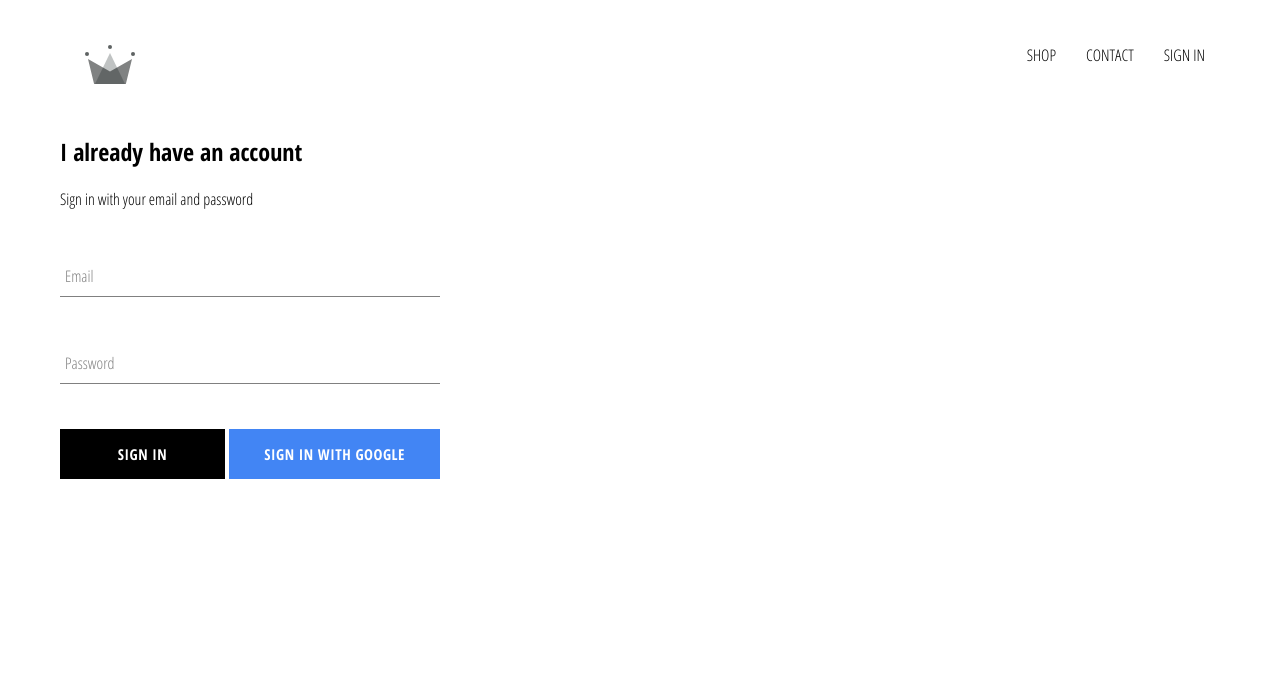
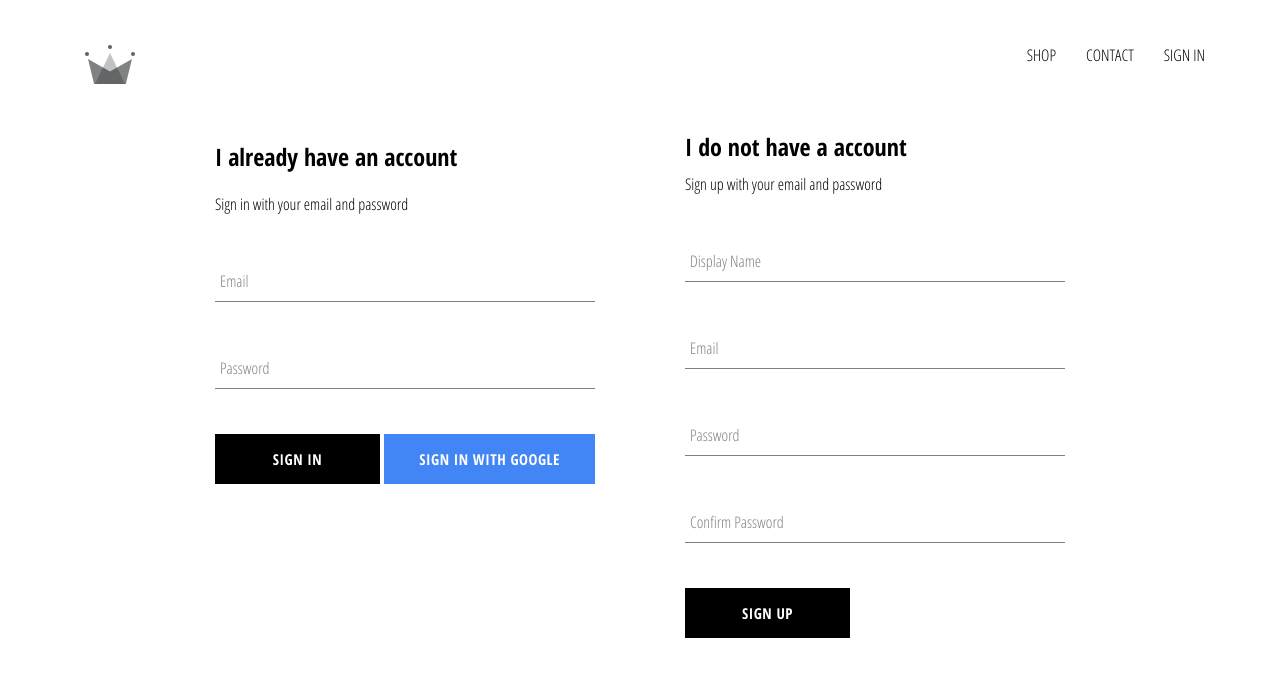
Before and after one commit to raymondjosephsotto/crwn-clothing, a React (Create React App) app: page /signin in a window 1280 px wide. Shown: the top 676 px of the page. Built offline with nearby package versions, Linux system fonts and the light colour scheme; no server answers.

Commit message:
implemented firebase utils, included ability to store authenticated users into firebase

```diff
--- a/src/App.js
+++ b/src/App.js
@@ -6,7 +6,7 @@
 import ShopPage from './pages/shop/shop.component';
 import Header from './components/header/header.component';
 import SignInAndSignUpPage from './pages/sign-in-and-sign-up/sign-in-and-sign-up.component';
-import { auth } from './firebase/firebase.utils';
+import { auth, createUserProfileDocument } from './firebase/firebase.utils';
 
 class App extends Component {
 	constructor() {
@@ -19,8 +19,25 @@
 	unsubscribeFromAuth = null;
 
 	componentDidMount() {
-		this.unsubscribeFromAuth = auth.onAuthStateChanged((user) => {
-			this.setState({ currentUser: user });
+		this.unsubscribeFromAuth = auth.onAuthStateChanged(async userAuth => {
+			if(userAuth){
+				const userRef = await createUserProfileDocument(userAuth);
+
+				userRef.onSnapshot(snapShot => {
+					this.setState(
+						{
+						currentUser:{
+							id: snapShot.id,
+							...snapShot.data()
+						}
+					},
+					() => {
+						console.log(this.state);
+					}
+					);
+				});
+			}
+			this.setState({currentUser: userAuth})
 		});
 	}
 
--- /dev/null
+++ b/src/components/sign-up/sign-up.component.js
@@ -0,0 +1,105 @@
+import React, { Component } from 'react';
+
+import FormInput from '../form-input/form-input.component';
+import CustomButton from '../custom-button/custom-button.component';
+
+import {auth, createUserProfileDocument} from '../../firebase/firebase.utils';
+
+import './sign-up.styles.scss'
+
+class SignUp extends Component {
+    constructor() {
+        super();
+
+        this.state = {
+            displayName:'',
+            email: '',
+            password: '',
+            confirmPassword: '',
+        }
+
+    }
+
+    handleSubmit = async event => {
+        event.preventDefault();
+
+        const {displayName, email, password, confirmPassword} = this.state;
+
+        if(password !== confirmPassword){
+            alert("passwords don't match");
+            return;
+        }
+
+        try{
+            const {user} = await auth.createUserWithEmailAndPassword(email, password);
+
+           await createUserProfileDocument(user,{displayName});
+
+            this.setState({
+                displayName:'',
+                email: '',
+                password: '',
+                confirmPassword: '',
+            })
+
+        } catch(error){
+            console.error(error);
+        }
+
+    }
+
+    handleChange = event => {
+        const {name, value} = event.target;
+
+        this.setState({[name]: value});
+    }
+
+
+    render() {
+        const {displayName, email, password, confirmPassword} = this.state;
+        return (
+            <div className='sign-up'>
+                <h2 className='title'>I do not have a account</h2>
+                <span>Sign up with your email and password</span>
+                <form className='sign-up-form' onSubmit={this.handleSubmit}>
+                    <FormInput
+                        type='text'
+                        name='displayName'
+                        value={displayName}
+                        onChange={this.handleChange}
+                        label='Display Name'
+                        required
+                    />
+                    <FormInput
+                        type='text'
+                        name='email'
+                        value={email}
+                        onChange={this.handleChange}
+                        label='Email'
+                        required
+                    />
+                    <FormInput
+                        type='text'
+                        name='password'
+                        value={password}
+                        onChange={this.handleChange}
+                        label='Password'
+                        required
+                    />
+                    <FormInput
+                        type='text'
+                        name='confirmPassword'
+                        value={confirmPassword}
+                        onChange={this.handleChange}
+                        label='Confirm Password'
+                        required
+                    />
+                    <CustomButton type='submit'>SIGN UP</CustomButton>
+                </form>
+            </div>
+        );
+    }
+}
+
+
+export default SignUp;
--- /dev/null
+++ b/src/components/sign-up/sign-up.styles.scss
@@ -0,0 +1,9 @@
+.sign-up {
+	display: flex;
+	flex-direction: column;
+	width: 380px;
+
+	.title {
+		margin: 10px 0;
+	}
+}
--- a/src/firebase/firebase.utils.js
+++ b/src/firebase/firebase.utils.js
@@ -3,15 +3,40 @@
 import 'firebase/auth';
 
 const config = {
-	apiKey: 'AIzaSyDRuVKF-8Ug8_vtt0DnhBqwWIipgjPYLAk',
-	authDomain: 'crwn-db-1fce5.firebaseapp.com',
-	databaseURL: 'https://crwn-db-1fce5.firebaseio.com',
-	projectId: 'crwn-db-1fce5',
-	storageBucket: 'crwn-db-1fce5.appspot.com',
-	messagingSenderId: '645999402339',
-	appId: '1:645999402339:web:58b90d549c9552aba38756',
-	measurementId: 'G-RVEYPH4G1W',
+	apiKey: "AIzaSyCie-MD7aK9GWwLPQEYQtPLs9MomElxvKo",
+    authDomain: "crwn-db-2621a.firebaseapp.com",
+    databaseURL: "https://crwn-db-2621a.firebaseio.com",
+    projectId: "crwn-db-2621a",
+    storageBucket: "crwn-db-2621a.appspot.com",
+    messagingSenderId: "48451546445",
+    appId: "1:48451546445:web:e168f7a36ad91b84ea9b04",
+    measurementId: "G-0567W54BFL"
 };
+
+export const createUserProfileDocument = async (userAuth, additionalData) => {
+	if (!userAuth) return;
+
+	const userRef = firestore.doc(`users/${userAuth.uid}`);
+
+	const snapShot = await userRef.get();
+
+	if(!snapShot.exists){
+		const {displayName, email} = userAuth;
+		const createdAt = new Date();
+
+		try {
+			await userRef.set({
+				displayName,
+				email,
+				createdAt,
+				...additionalData
+			})
+		} catch(error){
+			console.log('error creating user', error.message);
+		}
+	}
+	return userRef;
+}
 
 firebase.initializeApp(config);
 
--- a/src/pages/sign-in-and-sign-up/sign-in-and-sign-up.component.js
+++ b/src/pages/sign-in-and-sign-up/sign-in-and-sign-up.component.js
@@ -1,12 +1,14 @@
 import React from 'react';
 
 import SignIn from '../../components/sign-in/sign-in.component';
+import SignUp from '../../components/sign-up/sign-up.component';
 
 import './sign-in-and-sign-up.styles.scss';
 
 const SignInAndSignUpPage = () => (
 	<div className='sign-in-and-sign-up'>
 		<SignIn />
+		<SignUp/>
 	</div>
 );
 
--- a/src/pages/sign-in-and-sign-up/sign-in-and-sign-up.styles.scss
+++ b/src/pages/sign-in-and-sign-up/sign-in-and-sign-up.styles.scss
@@ -0,0 +1,6 @@
+.sign-in-and-sign-up {
+	width: 850px;
+	display: flex;
+	justify-content: space-between;
+	margin: 30px auto;
+}
```
Also changed, not shown: 1 other file (tests, documents, lock files or other folders).
